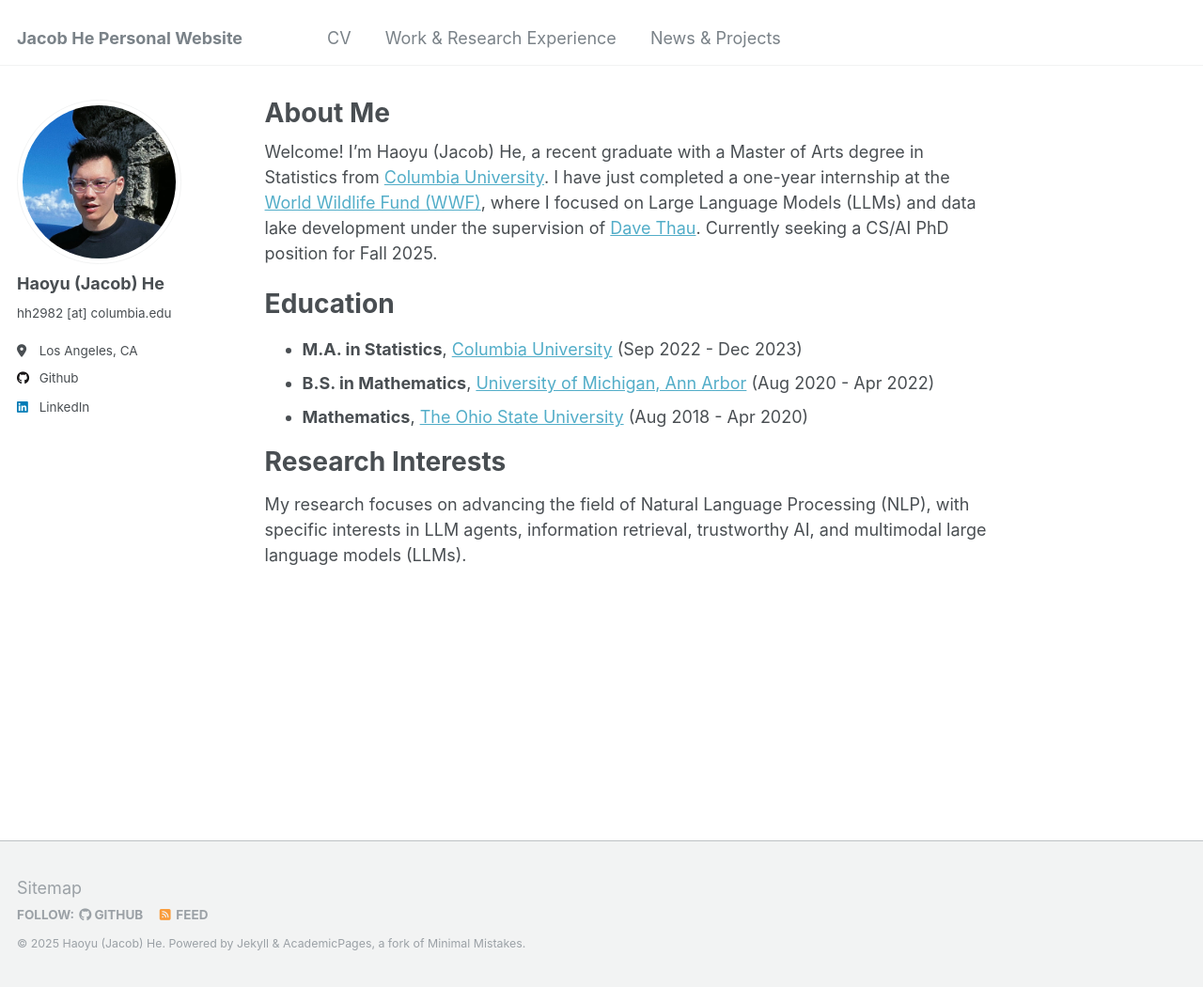
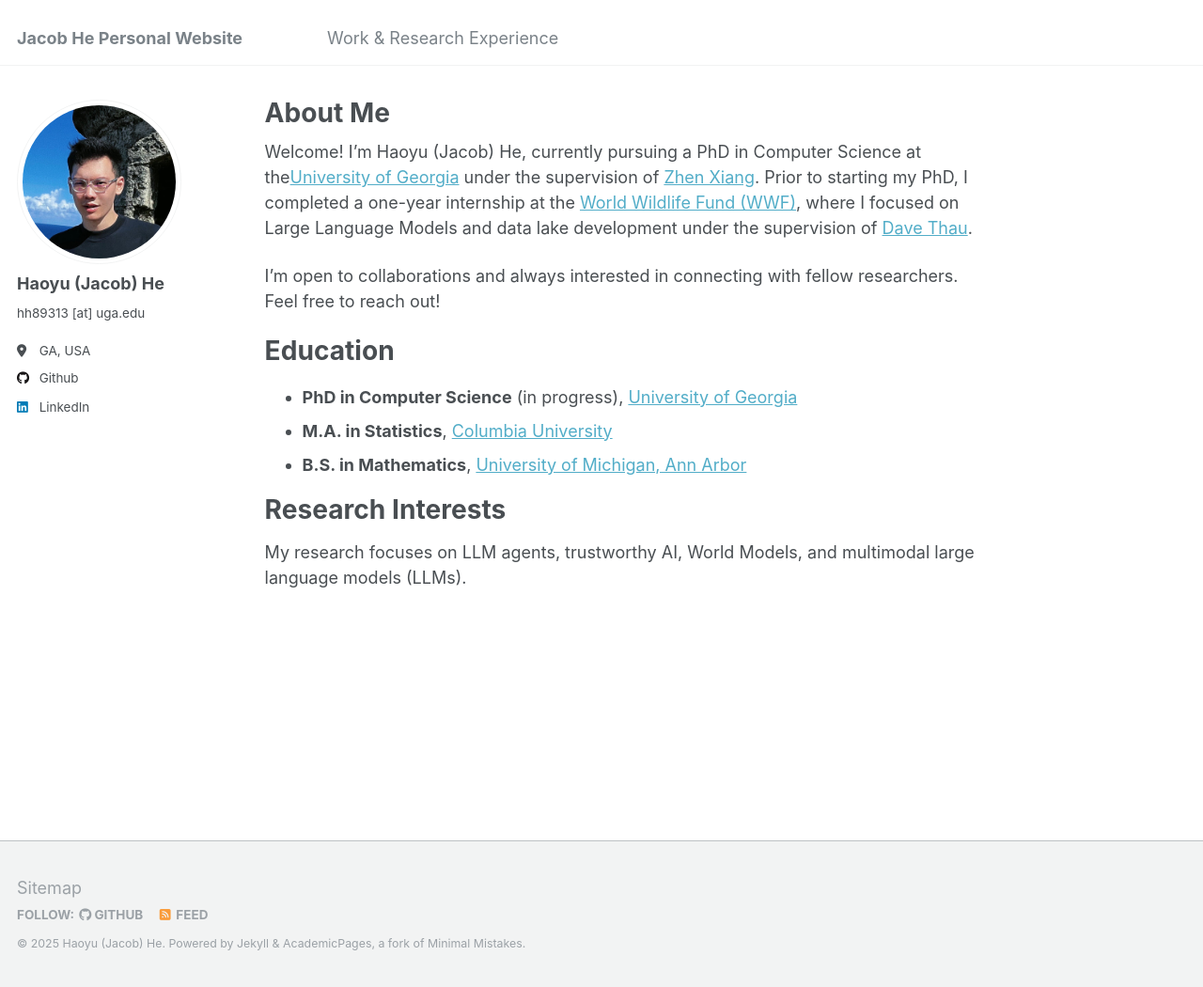
Before and after one commit to Jacobhhy/Jacobhhy.github.io, a Jekyll site: the page built from _pages/about.md, in a window 1280 px wide and 1050 px high. Shown: the whole window at 94% size. Built offline with Jekyll 4.4.1, drawn with Linux system fonts in a browser that asks for light colours.

Commit message:
update phd info

```diff
--- a/_config.yml
+++ b/_config.yml
@@ -24,8 +24,8 @@ author:
   avatar           : "haoyuprofile.jpeg"
   name             : "Haoyu (Jacob) He"
   pronouns         : # example: "she/her"
-  bio              : "hh2982 [at] columbia.edu"
-  location         : "Los Angeles, CA"
+  bio              : "hh89313 [at] uga.edu"
+  location         : "GA, USA"
   employer         : #""
   uri              : # URL
   email            : #"hh2982@columbia.edu"
--- a/_pages/about.md
+++ b/_pages/about.md
@@ -7,14 +7,17 @@ redirect_from:
   - /about.html
 ---
 
-Welcome! I'm Haoyu (Jacob) He, a recent graduate with a Master of Arts degree in Statistics from [Columbia University](https://stat.columbia.edu/). I have just completed a one-year internship at the [World Wildlife Fund (WWF)](https://www.worldwildlife.org/), where I focused on Large Language Models (LLMs) and data lake development under the supervision of [Dave Thau](https://www.worldwildlife.org/experts/dave-thau). Currently seeking a CS/AI PhD position for Fall 2025.
+Welcome! I'm Haoyu (Jacob) He, currently pursuing a PhD in Computer Science at the[University of Georgia](https://www.cs.uga.edu/) under the supervision of [Zhen Xiang](https://www.cs.uga.edu/directory/people/zhen-xiang). Prior to starting my PhD, I completed a one-year internship at the [World Wildlife Fund (WWF)](https://www.worldwildlife.org/), where I focused on Large Language Models and data lake development under the supervision of [Dave Thau](https://www.worldwildlife.org/experts/dave-thau).
+
+I'm open to collaborations and always interested in connecting with fellow researchers. Feel free to reach out!
 
 Education
 ======
-- **M.A. in Statistics**, [Columbia University](https://stat.columbia.edu/) (Sep 2022 - Dec 2023)
-- **B.S. in Mathematics**, [University of Michigan, Ann Arbor](https://lsa.umich.edu/math) (Aug 2020 - Apr 2022)
-- **Mathematics**, [The Ohio State University](https://math.osu.edu/) (Aug 2018 - Apr 2020)
+
+- **PhD in Computer Science** (in progress), [University of Georgia](https://www.cs.uga.edu/)
+- **M.A. in Statistics**, [Columbia University](https://stat.columbia.edu/)
+- **B.S. in Mathematics**, [University of Michigan, Ann Arbor](https://lsa.umich.edu/math)
 
 Research Interests
 ======
-My research focuses on advancing the field of Natural Language Processing (NLP), with specific interests in LLM agents, information retrieval, trustworthy AI, and multimodal large language models (LLMs).
+My research focuses on LLM agents, trustworthy AI, World Models, and multimodal large language models (LLMs).
```
Also changed, not shown: _data/navigation.yml (+4 -4 lines), _drafts/news_projects.md (added, +28 -0 lines).
